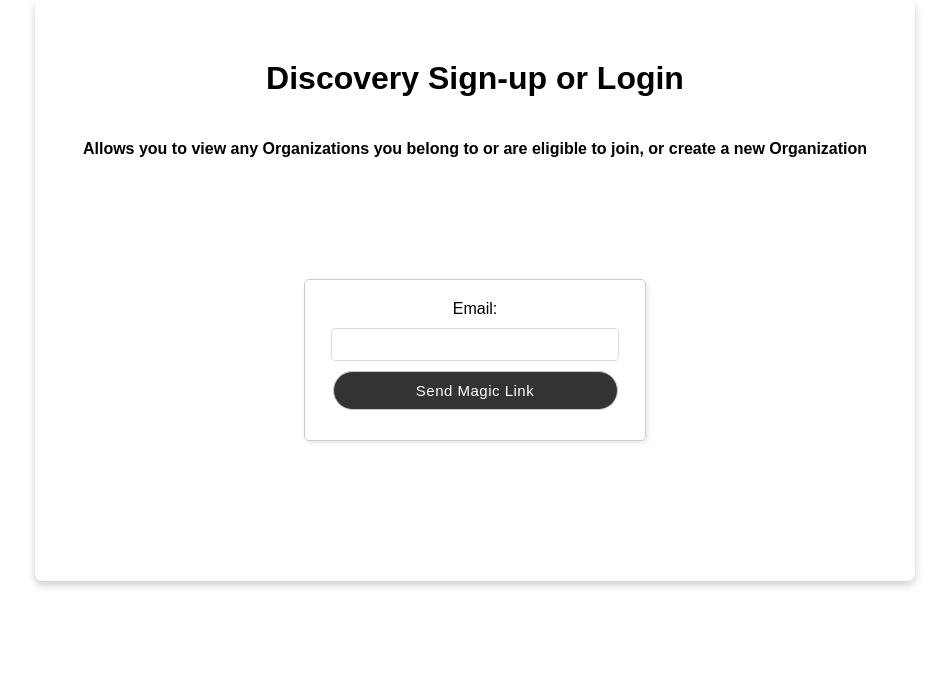
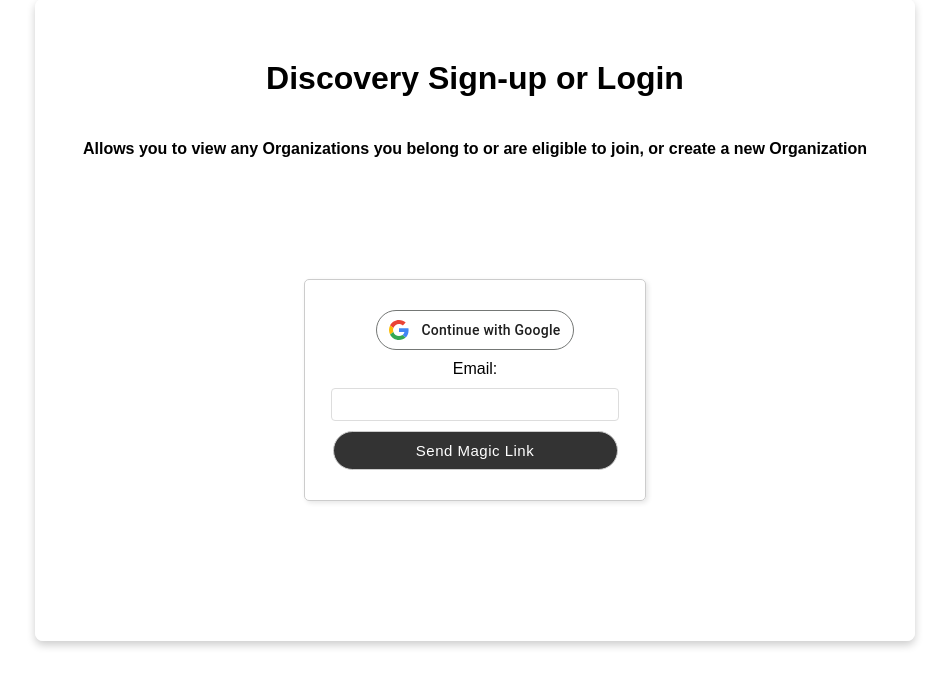
Before and after one commit to stytchauth/stytch-b2b-python-quickstart, a Flask app: page / in a window 1280 px wide. Shown: the part 81-762 px from the top of the page, without its empty margins (165-1114 px from the left). Before the commit the page ends 669 px from the top, so only its background shows below. Run offline with Flask 3, Linux system fonts and the light colour scheme; parts of the project's set-up code (start-up, migrations or seed data) failed here and were passed over.

Commit message:
Add Google OAuth

```diff
--- a/main.py
+++ b/main.py
@@ -1,11 +1,13 @@
 import os
 import sys
 
+import logging
 import dotenv
 import stytch
 from stytch.b2b.models.organizations import SearchQuery
 from stytch.b2b.models.organizations import UpdateRequestOptions
 from stytch.shared.method_options import Authorization
+from stytch.core.response_base import StytchError
 from flask import Flask, request, url_for, session, redirect, render_template
 
 
@@ -28,6 +30,10 @@ STYTCH_SECRET = os.getenv("STYTCH_SECRET")
 if STYTCH_SECRET is None:
     sys.exit("STYTCH_SECRET env variable must be set before running")
 
+STYTCH_PUBLIC_TOKEN = os.getenv("STYTCH_PUBLIC_TOKEN")
+if STYTCH_PUBLIC_TOKEN is None:
+    sys.exit("STYTCH_PUBLIC_TOKEN env variable must be set before running")
+
 stytch_client = stytch.B2BClient(
     project_id=STYTCH_PROJECT_ID,
     secret=STYTCH_SECRET,
@@ -38,6 +44,9 @@ stytch_client = stytch.B2BClient(
 app = Flask(__name__)
 app.secret_key = 'some-secret-key'
 
+logging.basicConfig(level=logging.INFO)
+logger = logging.getLogger(__name__)
+
 
 @app.route('/')
 def index():
@@ -45,7 +54,7 @@ def index():
     if member and organization:
         return render_template('loggedIn.html', member=member, organization=organization)
 
-    return render_template('discoveryLogin.html')
+    return render_template('discoveryLogin.html', public_token=STYTCH_PUBLIC_TOKEN)
 
 @app.route('/logout')
 def logout():
@@ -53,74 +62,60 @@ def logout():
     return redirect(url_for('index'))
 
 
-# Example of initiating Magic Link authentication
-# Magic Links can be used for "Discovery Sign-up or Login" (no OrgID passed)
-# OR "Organization Login" (with an OrgID passed)
-# You can read more about these differences here: https://stytch.com/docs/b2b/guides/login-flows
+# Example of initiating a magic link for sign-up or login from
+# a centralized login page (no organizationID specified)
 @app.route('/send_magic_link', methods=['POST'])
 def send_eml():
     email = request.form.get('email', None)
     if email is None:
-        return 'Email is required', 400
+        logger.error("Email is required")
+        return redirect(url_for("oops"))
 
-    organization_id = request.form.get('organization_id', None)
-    if organization_id is None:
-        resp = stytch_client.magic_links.email.discovery.send(email_address=email)
-        if resp.status_code != 200:
-            print(resp)
-            return 'Error sending discovery magic link!', 500
-        return render_template('emailSent.html')
+    try:
+        stytch_client.magic_links.email.discovery.send(email_address=email)
+    except StytchError as e:
+        logger.error(f"Error sending an organization login or sign-up magic link: {e.details}")
+        return redirect(url_for("oops"))
 
-    resp = stytch_client.magic_links.email.login_or_signup(email_address=email, organization_id=organization_id)
-    if resp.status_code != 200:
-        print(resp)
-        return 'Error sending organization magic link!', 500
     return render_template('emailSent.html')
 
 
-# Example of completing multi-step auth flow
-# For these flows Stytch will call the Redirect URL specified in your dashboard
-# with an auth token and stytch_token_type that allow you to complete the flow
-# Read more about Redirect URLs and Token Types here: https://stytch.com/docs/b2b/guides/dashboard/redirect-urls
+# Sign-up and Login Redirect URL specified in the Stytch dashboard
+# https://stytch.com/docs/b2b/guides/dashboard/redirect-urls
+# Securely receives a token from Stytch and exchanges it for an intermediate session token
+# and information about which organizations the authenticated user can opt to log into
 @app.route('/authenticate', methods=['GET'])
 def authenticate():
     token_type = request.args['stytch_token_type']
     token = request.args['token']
 
     if token_type == 'discovery':
-        resp = stytch_client.magic_links.discovery.authenticate(discovery_magic_links_token=token)
-        if resp.status_code != 200:
-            print(resp)
-            return 'Error authenticating discovery magic link', 500
+        try:
+            resp = stytch_client.magic_links.discovery.authenticate(discovery_magic_links_token=token)
+        except StytchError as e:
+            logger.error(f"Error authenticating discovery magic link token: {e.details}")
+            return redirect(url_for("oops"))
+    elif token_type == 'discovery_oauth':
+        try:
+            resp = stytch_client.oauth.discovery.authenticate(discovery_oauth_token=token)
+        except StytchError as e:
+            logger.error(f"Error authenticating discovery oauth token: {e.details}")
+            return redirect(url_for("oops"))
+    else:
+        logger.error("Unsupported token type for this example")
+        return redirect(url_for("oops"))
 
-        # The intermediate_session_token (IST) allows you to persist authentication state
-        # while you present the user with the Organizations they can log into, or the option to create a new Organization
-        session['ist'] = resp.intermediate_session_token
-        orgs = []
-        for discovered in resp.discovered_organizations:
-            org = {
-                'organization_id': discovered.organization.organization_id,
-                'organization_name': discovered.organization.organization_name,
-            }
-            orgs.append(org)
+    # The intermediate_session_token (IST) allows you to persist authentication state
+    # while you present the user with the Organizations they can log into, or the option to create a new Organization
+    session['ist'] = resp.intermediate_session_token
+    orgs = format_discovered_organizations(resp.discovered_organizations)
 
-        return render_template(
-            'discoveredOrganizations.html',
-            discovered_organizations=orgs,
-            email_address=resp.email_address,
-            is_login=True
-        )
-
-    elif token_type == 'multi_tenant_magic_links':
-        resp = stytch_client.magic_links.authenticate(magic_links_token=token)
-        if resp.status_code != 200:
-            print(resp)
-            return 'Error authenticating organization magic link', 500
-
-        session['stytch_session_token'] = resp.session_token
-        return redirect(url_for('index'))
-    else:
-        return 'Unsupported auth method', 500
+    return render_template(
+        'discoveredOrganizations.html',
+        discovered_organizations=orgs,
+        email_address=resp.email_address,
+        is_login=True
+    )
 
 # Example of creating a new Organization after Discovery authentication
 # To test, select "Create New Organization" and input a name and slug for your new org
@@ -129,80 +124,90 @@ def authenticate():
 # prior to creating an Organization
 @app.route('/create_organization', methods=['POST'])
 def create_organization():
-    ist = session.get('ist')
-    if not ist:
-        return 'IST required to create an Organization', 400
+    ist = session.get('ist', None)
+    if ist is None:
+        logger.error("IST required to create an Organization")
+        return redirect(url_for("oops"))
 
     org_name = request.form.get('org_name', '')
     org_slug = request.form.get('org_slug', '')
     clean_org_slug = org_slug.replace(' ', '-')
 
-    resp = stytch_client.discovery.organizations.create(
-        intermediate_session_token=ist,
-        organization_name=org_name,
-        organization_slug=clean_org_slug,
-    )
-    if resp.status_code != 200:
-        return "Error creating org"
+    try:
+        resp = stytch_client.discovery.organizations.create(
+            intermediate_session_token=ist,
+            organization_name=org_name,
+            organization_slug=clean_org_slug,
+        )
+    except StytchError as e:
+        logger.error(f"Error creating a new organization: {e.details}")
+        return redirect(url_for("oops"))
 
     session.pop('ist', None)
     session['stytch_session_token'] = resp.session_token
     return redirect(url_for('index'))
 
-# After Discovery, users can opt to log into an existing Organization
-# that they belong to or are eligible to join by Email Domain JIT Provision or a pending invite
-# You will exchange the IST returned from the discovery.authenticate() method call
-# to complete the login process
+# Handles logging an end user into a specific Organization in two circumstances:
+# (1) selecting the org they wish to log into during discovery sign-up or login
+# (2) switching into another organization they belong to under the same email
 @app.route('/exchange/<string:organization_id>')
 def exchange_into_organization(organization_id):
+
+    # During the discovery flow, you will exchange the IST returned from the
+    # discovery.authenticate() call for a Member Session on the Organization the
+    # user selects
     ist = session.get('ist', None)
     if ist:
-        resp = stytch_client.discovery.intermediate_sessions.exchange(
-            intermediate_session_token=ist,
-            organization_id=organization_id
-        )
-        if resp.status_code != 200:
-            print(resp)
-            return 'Error exchanging IST into Organization', 500
+        try:
+            resp = stytch_client.discovery.intermediate_sessions.exchange(
+                intermediate_session_token=ist,
+                organization_id=organization_id
+            )
+        except StytchError as e:
+            logger.error(f"Error exchange IST into organization: {e.details}")
+            return redirect(url_for("oops"))
 
         session.pop('ist', None)
         session['stytch_session_token'] = resp.session_token
         return redirect(url_for('index'))
 
-    session_token = session.get('stytch_session_token')
-    if not session_token:
-        return 'Either IST or Session Token required', 400
+    # When a user is logged in, they can "exchange" their current Member Session
+    # on one Organization for a Member Session on another Organization they belong to
+    # under the same email
+    session_token = session.get('stytch_session_token', None)
+    if session_token is None:
+        logger.error(f"Either IST or Session Token required")
+        return redirect(url_for("oops"))
 
-    resp = stytch_client.sessions.exchange(
-        organization_id=organization_id,
-        session_token=session_token
-    )
-    if resp.status_code != 200:
-        return 'Error exchanging Session Token into Organization', 500
+    try:
+        resp = stytch_client.sessions.exchange(
+            organization_id=organization_id,
+            session_token=session_token
+        )
+    except StytchError as e:
+        logger.error(f"Error exchange session token into organization for org switching: {e.details}")
+        return redirect(url_for("oops"))
+
     session['stytch_session_token'] = resp.session_token
     return redirect(url_for('index'))
 
 
-# Example of Organization Switching post-authentication
-# This allows a logged in Member on one Organization to "exchange" their
-# session for a session on another Organization that they belong to
-# all while ensuring that each Organization's authentication requirements are honored
-# and respecting data isolation between tenants
-@app.route('/switch_orgs')
-def switch_orgs():
+# Fetches organizations that the currently authenticated end user can "switch" into
+# seamlessly exchanging their session on one organization for a session on another
+# that they belong to under the same email
+@app.route('/orgs-for-switching')
+def orgs_for_switching():
     session_token = session.get('stytch_session_token', None)
     if session_token is None:
         return redirect(url_for('index'))
 
-    resp = stytch_client.discovery.organizations.list(session_token=session.get('stytch_session_token', None))
-    if resp.status_code != 200:
-        print(resp)
-        return 'Error listing discovered organizations', 500
+    try:
+        resp = stytch_client.discovery.organizations.list(session_token=session.get('stytch_session_token', None))
+    except StytchError as e:
+        logger.error(f"Error listing discovered organizations for org switching: {e.details}")
+        return redirect(url_for("oops"))
 
-    discovered_orgs = resp.discovered_organizations
-    orgs = []
-    for discovered_org in discovered_orgs:
-        orgs.append({'organization_id': discovered_org.organization.organization_id, 'organization_name': discovered_org.organization.organization_name})
+    orgs = format_discovered_organizations(resp.discovered_organizations)
 
     return render_template(
         'discoveredOrganizations.html',
@@ -211,48 +216,8 @@ def switch_orgs():
         is_login=False
     )
 
-# Example of Organization Login (if logged out)
-# Example of Session Exchange (if logged in)
-@app.route('/orgs/<string:organization_slug>')
-def organization_index(organization_slug):
-    member, organization = get_authenticated_member_and_organization()
-    if member and organization:
-        if organization_slug == organization.organization_slug:
-            # User is currently logged into this Organization
-            return redirect(url_for('index'))
-
-        # Check to see if User currently belongs to Organization
-        resp = stytch_client.discovery.organizations.list(session_token=session.get('stytch_session_token', None))
-        if resp.status_code != 200:
-            print(resp)
-            return 'Error listing discovered organizations', 500
-
-        discovered_orgs = resp.discovered_organizations
-        for discovered_org in discovered_orgs:
-            if discovered_org.organization.organization_slug == organization_slug:
-                return redirect(url_for('exchange_into_organization', organization_id=discovered_org.organization.organization_id))
-
-    # User isn't a current member of Organization, have them login
-    resp = stytch_client.organizations.search(query=SearchQuery(operator='AND', operands=[{
-        'filter_name': 'organization_slugs',
-        'filter_value': [organization_slug]}
-    ]))
-    if resp.status_code != 200 or len(resp.organizations) == 0:
-        return 'Error fetching org by slug', 500
-
-    organization = resp.organizations[0]
-    return render_template(
-        'organizationLogin.html',
-        organization_id=organization.organization_id,
-        organization_name=organization.organization_name
-    )
-
-# Example of authorized updating of Organization Settings + Just-in-Time (JIT) Provisioning
-# Once enabled:
-# 1. Logout
-# 2. Initiate magic link for an email alias (e.g. ada+1@stytch.com)
-# 3. After clicking the Magic Link you'll see the option to join the organization with JIT enabled
-# Use your work email address to test this, as JIT cannot be enabled for common email domains
+# Example of RBAC-authorized updating of Organization Settings to enable
+# Just-in-Time (JIT) Provisioning by email domain
 @app.route('/enable_jit')
 def enable_jit():
     member, organization = get_authenticated_member_and_organization()
@@ -265,21 +230,26 @@ def enable_jit():
     # When the session_token or session_jwt are passed into method_options
     # Stytch will do AuthZ enforcement based on the Session Member's RBAC permissions
     # before honoring the request
-    resp = stytch_client.organizations.update(
-        organization_id=organization.organization_id,
-        email_jit_provisioning='RESTRICTED',
-        email_allowed_domains=[domain],
-        method_options=UpdateRequestOptions(
-            authorization=Authorization(
-                session_token=session.get('stytch_session_token', None),
+    try:
+        stytch_client.organizations.update(
+            organization_id=organization.organization_id,
+            email_jit_provisioning='RESTRICTED',
+            email_allowed_domains=[domain],
+            method_options=UpdateRequestOptions(
+                authorization=Authorization(
+                    session_token=session.get('stytch_session_token', None),
+                ),
             ),
-        ),
-    )
-    if resp.status_code != 200:
-        print(resp)
-        return 'Error updating Organization JIT Provisioning settings'
+        )
+    except StytchError as e:
+        logger.error(f"Error updating the organization's JIT provisioning settings: {e.details}")
+        return redirect(url_for("oops"))
 
     return redirect(url_for('index'))
+
+@app.route("/oops")
+def oops():
+    return render_template("oops.html")
 
 # Helper to retrieve the authenticated Member and Organization context
 def get_authenticated_member_and_organization():
@@ -287,17 +257,32 @@ def get_authenticated_member_and_organization():
     if not stytch_session:
         return None, None
 
-    resp = stytch_client.sessions.authenticate(session_token=stytch_session)
-    print(resp)
-    if resp.status_code != 200:
-        print('Invalid session')
-        session.pop('stytch_session_token')
+    try:
+        resp = stytch_client.sessions.authenticate(session_token=stytch_session)
+    except StytchError as e:
+        if e.details.error_type == "session_not_found":
+            # Session has expired or is invalid, clear it
+            logger.info("Session expired or has been revoked")
+        else:
+            logger.error(f"Error authenticating session: {e.details}")
+        session.pop("stytch_session_token", None)
         return None, None
 
     # Remember to reset the cookie session, as sessions.authenticate() will issue a new token
     session['stytch_session_token'] = resp.session_token
     return resp.member, resp.organization
 
+def format_discovered_organizations(discovered_orgs):
+    orgs = []
+    for discovered in discovered_orgs:
+        formatted = {
+            'organization_id': discovered.organization.organization_id,
+            'organization_name': discovered.organization.organization_name,
+            'membership_type': discovered.membership.type
+        }
+        orgs.append(formatted)
+    return orgs
+
 # run's the app on the provided host & port
 if __name__ == "__main__":
     # in production you would want to make sure to disable debugging
--- a/static/css/styles.css
+++ b/static/css/styles.css
@@ -119,3 +119,109 @@ input[type="text"], button {
     border: 1px solid #ccc;
     box-sizing: border-box;
 }
+
+
+/* Sign in with Google */
+.gsi-material-button {
+  -moz-user-select: none;
+  -webkit-user-select: none;
+  -ms-user-select: none;
+  -webkit-appearance: none;
+  background-color: WHITE;
+  background-image: none;
+  border: 1px solid #747775;
+  -webkit-border-radius: 20px;
+  border-radius: 20px;
+  -webkit-box-sizing: border-box;
+  box-sizing: border-box;
+  color: #1f1f1f;
+  cursor: pointer;
+  font-family: 'Roboto', arial, sans-serif;
+  font-size: 14px;
+  height: 40px;
+  letter-spacing: 0.25px;
+  outline: none;
+  overflow: hidden;
+  padding: 0 12px;
+  position: relative;
+  text-align: center;
+  -webkit-transition: background-color .218s, border-color .218s, box-shadow .218s;
+  transition: background-color .218s, border-color .218s, box-shadow .218s;
+  vertical-align: middle;
+  white-space: nowrap;
+  width: auto;
+  max-width: 400px;
+  min-width: min-content;
+}
+
+.gsi-material-button .gsi-material-button-icon {
+  height: 20px;
+  margin-right: 12px;
+  min-width: 20px;
+  width: 20px;
+}
+
+.gsi-material-button .gsi-material-button-content-wrapper {
+  -webkit-align-items: center;
+  align-items: center;
+  display: flex;
+  -webkit-flex-direction: row;
+  flex-direction: row;
+  -webkit-flex-wrap: nowrap;
+  flex-wrap: nowrap;
+  height: 100%;
+  justify-content: space-between;
+  position: relative;
+  width: 100%;
+}
+
+.gsi-material-button .gsi-material-button-contents {
+  -webkit-flex-grow: 1;
+  flex-grow: 1;
+  font-family: 'Roboto', arial, sans-serif;
+  font-weight: 500;
+  overflow: hidden;
+  text-overflow: ellipsis;
+  vertical-align: top;
+}
+
+.gsi-material-button .gsi-material-button-state {
+  -webkit-transition: opacity .218s;
+  transition: opacity .218s;
+  bottom: 0;
+  left: 0;
+  opacity: 0;
+  position: absolute;
+  right: 0;
+  top: 0;
+}
+
+.gsi-material-button:disabled {
+  cursor: default;
+  background-color: #ffffff61;
+  border-color: #1f1f1f1f;
+}
+
+.gsi-material-button:disabled .gsi-material-button-contents {
+  opacity: 38%;
+}
+
+.gsi-material-button:disabled .gsi-material-button-icon {
+  opacity: 38%;
+}
+
+.gsi-material-button:not(:disabled):active .gsi-material-button-state,
+.gsi-material-button:not(:disabled):focus .gsi-material-button-state {
+  background-color: #303030;
+  opacity: 12%;
+}
+
+.gsi-material-button:not(:disabled):hover {
+  -webkit-box-shadow: 0 1px 2px 0 rgba(60, 64, 67, .30), 0 1px 3px 1px rgba(60, 64, 67, .15);
+  box-shadow: 0 1px 2px 0 rgba(60, 64, 67, .30), 0 1px 3px 1px rgba(60, 64, 67, .15);
+}
+
+.gsi-material-button:not(:disabled):hover .gsi-material-button-state {
+  background-color: #303030;
+  opacity: 8%;
+}
--- a/templates/discoveryLogin.html
+++ b/templates/discoveryLogin.html
@@ -6,10 +6,32 @@
 {% block content %}
 <h4>Allows you to view any Organizations you belong to or are eligible to join, or create a new Organization</h4>
 <div class="login-container">
+    <button class="gsi-material-button" onclick="initiateGoogleOAuth('{{ public_token }}')">
+        <div class="gsi-material-button-state"></div>
+        <div class="gsi-material-button-content-wrapper">
+          <div class="gsi-material-button-icon">
+            <svg version="1.1" xmlns="http://www.w3.org/2000/svg" viewBox="0 0 48 48" xmlns:xlink="http://www.w3.org/1999/xlink" style="display: block;">
+              <path fill="#EA4335" d="M24 9.5c3.54 0 6.71 1.22 9.21 3.6l6.85-6.85C35.9 2.38 30.47 0 24 0 14.62 0 6.51 5.38 2.56 13.22l7.98 6.19C12.43 13.72 17.74 9.5 24 9.5z"></path>
+              <path fill="#4285F4" d="M46.98 24.55c0-1.57-.15-3.09-.38-4.55H24v9.02h12.94c-.58 2.96-2.26 5.48-4.78 7.18l7.73 6c4.51-4.18 7.09-10.36 7.09-17.65z"></path>
+              <path fill="#FBBC05" d="M10.53 28.59c-.48-1.45-.76-2.99-.76-4.59s.27-3.14.76-4.59l-7.98-6.19C.92 16.46 0 20.12 0 24c0 3.88.92 7.54 2.56 10.78l7.97-6.19z"></path>
+              <path fill="#34A853" d="M24 48c6.48 0 11.93-2.13 15.89-5.81l-7.73-6c-2.15 1.45-4.92 2.3-8.16 2.3-6.26 0-11.57-4.22-13.47-9.91l-7.98 6.19C6.51 42.62 14.62 48 24 48z"></path>
+              <path fill="none" d="M0 0h48v48H0z"></path>
+            </svg>
+          </div>
+          <span class="gsi-material-button-contents">Continue with Google</span>
+          <span style="display: none;">Continue with Google</span>
+        </div>
+    </button>
     <form action="/send_magic_link" method="POST">
         <label for="email">Email:</label>
         <input type="email" id="email" name="email" required>
         <button type="submit">Send Magic Link</button>
     </form>
 </div>
+<script>
+    function initiateGoogleOAuth(publicToken) {
+        const url = `https://test.stytch.com/v1/b2b/public/oauth/google/discovery/start?public_token=${publicToken}`;
+        window.location.href = url;
+    }
+</script>
 {% endblock %}
--- a/templates/loggedIn.html
+++ b/templates/loggedIn.html
@@ -36,7 +36,7 @@
         }
 
         function switchOrgs() {
-            window.location.href = `/switch_orgs`;
+            window.location.href = `/orgs-for-switching`;
         }
     </script>
 {% endblock %}
```
Also changed, not shown: templates/oops.html (added, +10 -0 lines), templates/organizationLogin.html (deleted, +0 -16 lines), 1 other file.
